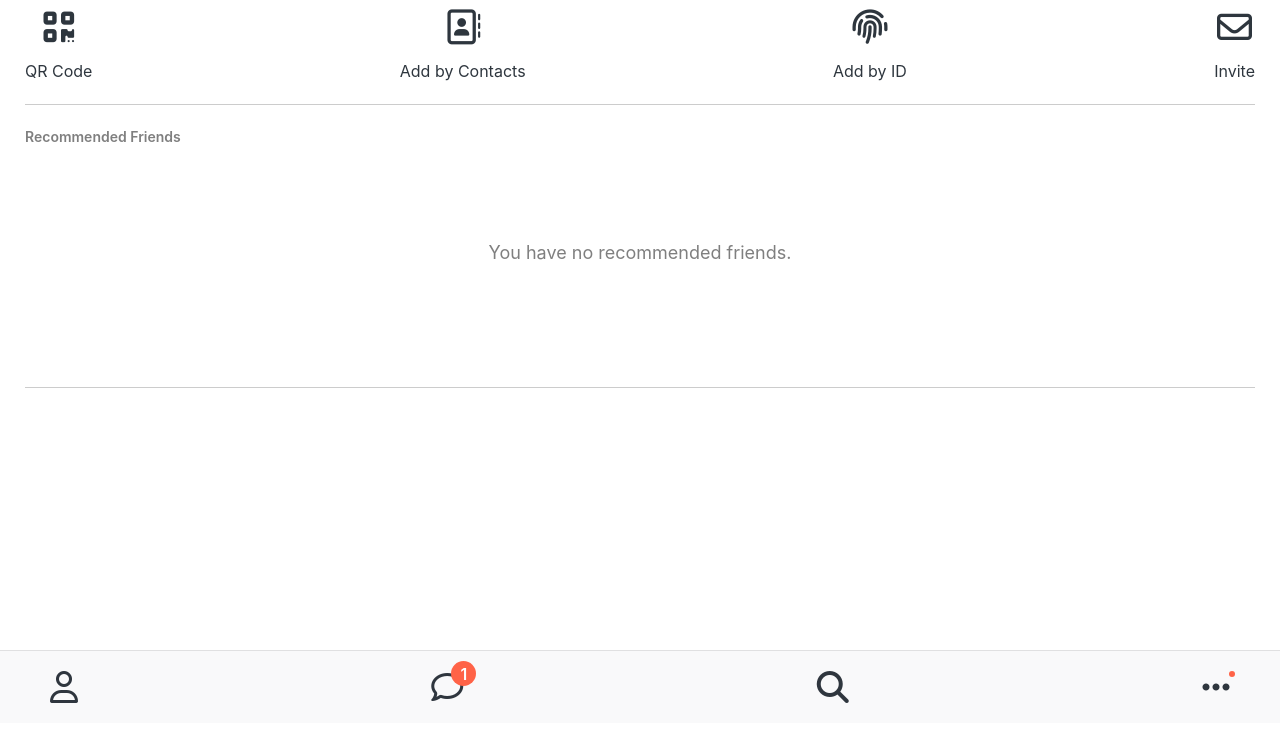
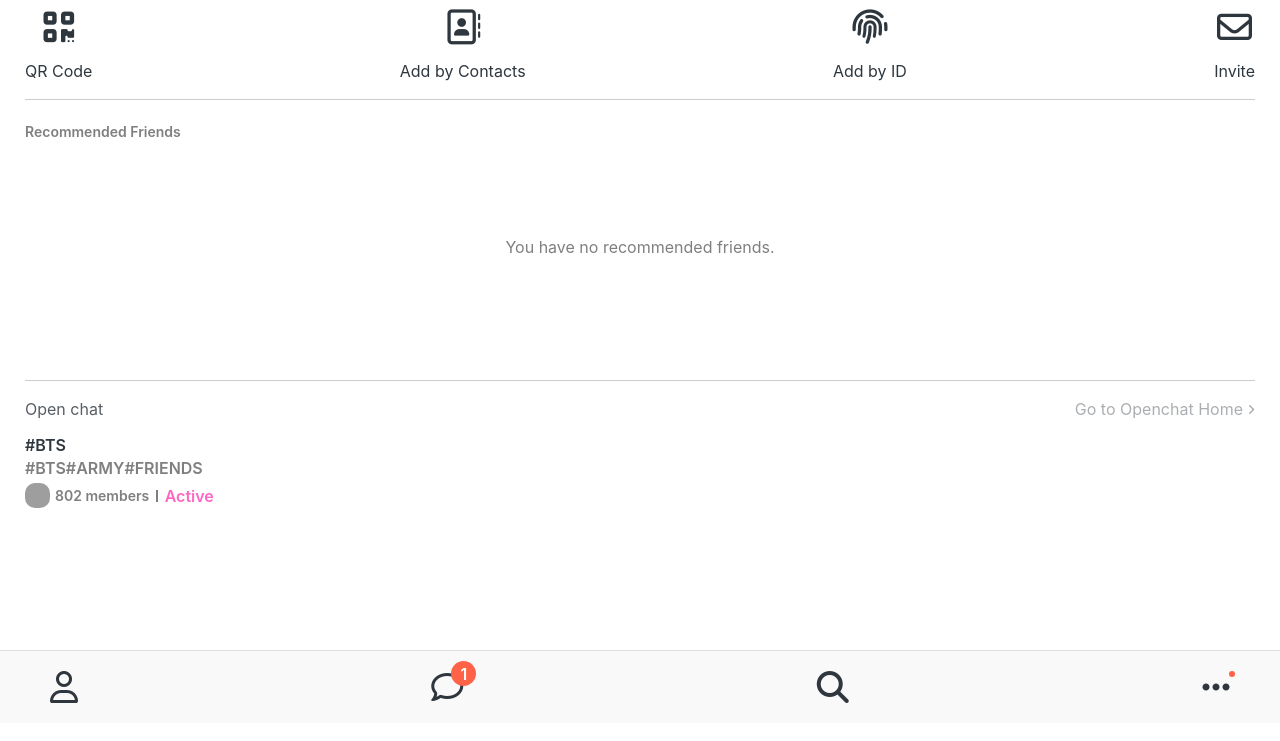
Before and after one commit to Locdham/kokoa-clone-2022, a plain HTML site: page find.html in a window 1280 px wide. Shown: the part 77-818 px from the top of the page. Drawn offline with Linux system fonts and the light colour scheme; grey boxes are pictures that could not be loaded.

Commit message:
Updated Find Sector
Find CSS/html

```diff
--- a/css/screens/find.css
+++ b/css/screens/find.css
@@ -18,7 +18,7 @@
 }
 
 .recommended-friends {
-  margin: 25px 0px;
+  margin: 20px 0px;
   padding: 25px 0px;
   border-top: var(--main-border);
   border-bottom: var(--main-border);
@@ -31,10 +31,70 @@
 }
 
 .recommended-friends span {
-  font-size: 18px;
+  font-size: 16px;
   text-align: center;
   margin: 100px 0px;
   /* 마진이 적용안되는 이유는 inline 이기 때문이다. block으로 바꿔라! */
   display: block;
   color: var(--font-color-gray);
 }
+
+.open-chat__header {
+  display: flex;
+  justify-content: space-between;
+  opacity: 0.8;
+  margin-bottom: 20px;
+}
+
+.open-chat__header span {
+  opacity: 0.5;
+}
+
+.open-post {
+  display: flex;
+}
+
+.open-post__title {
+  font-weight: 600;
+  margin-bottom: 7px;
+}
+
+.open-post__hashtags {
+  text-transform: uppercase;
+  /* 대문자 변환 코드 */
+  font-weight: 600;
+  color: var(--font-color-gray);
+  margin-bottom: 7px;
+}
+
+.open-post__members {
+  display: flex;
+  align-items: center;
+}
+
+.open-post__members img {
+  width: 25px;
+  height: 25px;
+  border-radius: 40%;
+  margin-right: 5px;
+}
+
+.open-post__members-count {
+  color: var(--font-color-gray);
+  font-weight: 600;
+  font-size: 14px;
+}
+
+.open-post__status {
+  color: #ff66c4;
+  font-weight: 600;
+}
+
+.open-post__members .divider {
+  /* 이처럼 작성하는이유는 - 코드상 다른디바이더가 있을수있고,
+오픈포스트멤버스 하위 디바이더에만 적용이됨 */
+  width: 1.5px;
+  height: 12px;
+  background-color: var(--font-color-gray);
+  margin: 0px 7px;
+}
--- a/find.html
+++ b/find.html
@@ -52,6 +52,30 @@
         <h6 class="recommended-friends__title">Recommended Friends</h6>
         <span>You have no recommended friends.</span>
       </div>
+      <div class="open-chat">
+        <div class="open-chat__header">
+          <h4>Open chat</h4>
+          <span
+            >Go to Openchat Home <i class="fa-solid fa-angle-right fa-xs"> </i
+          ></span>
+        </div>
+      </div>
+
+      <div class="open-post">
+        <div class="open-post__column">
+          <h5 class="open-post__title">#BTS</h5>
+          <h6 class="open-post__hashtags">#bts#army#friends</h6>
+          <div class="open-post__members">
+            <img
+              src="https://noticon-static.tammolo.com/dgggcrkxq/image/upload/v1567128822/noticon/osiivsvhnu4nt8doquo0.png"
+            />
+            <span class="open-post__members-count">802 members</span>
+            <span class="divider"></span>
+            <span class="open-post__status">Active</span>
+          </div>
+        </div>
+        <div class="open-post__column"></div>
+      </div>
     </main>
 
     <nav class="nav">
```
